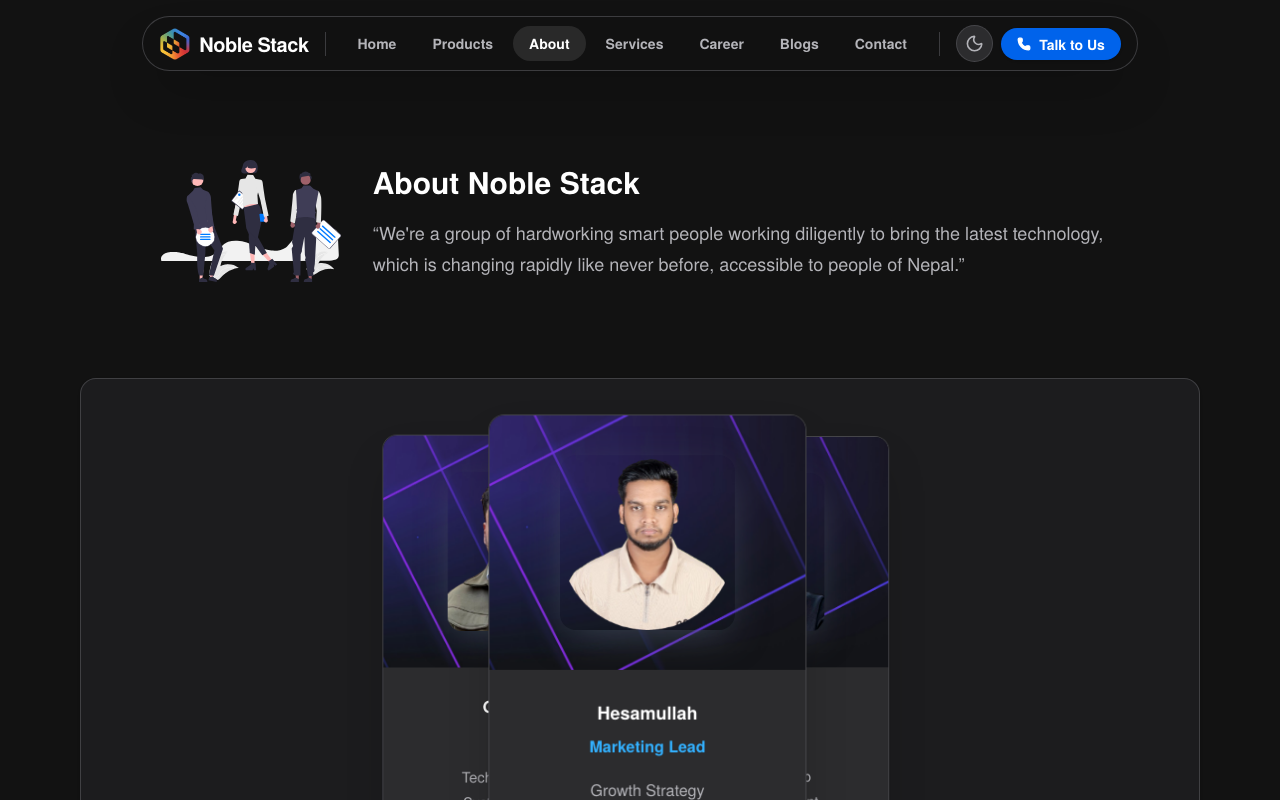
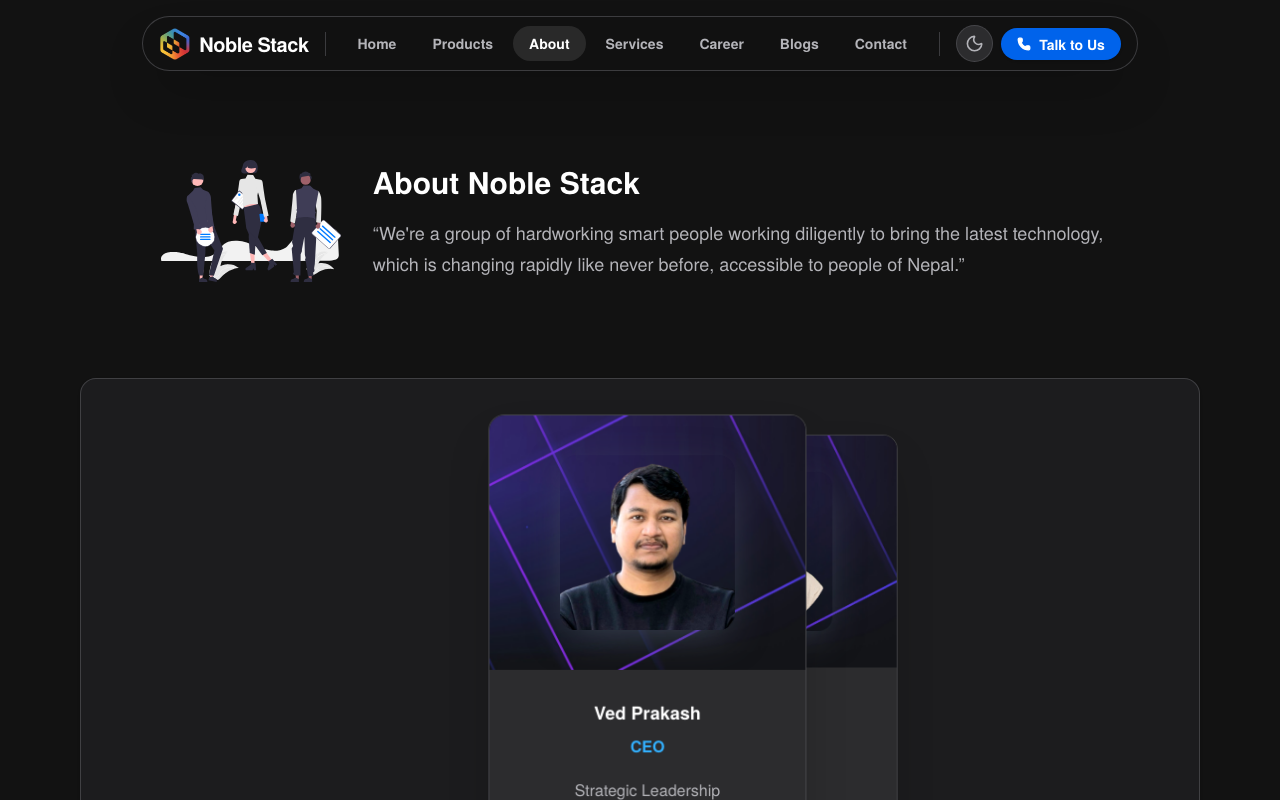
Before and after one commit to om202/NobleStack, a Next.js app: page /About in a window 1280 px wide. Shown: the top 800 px of the page. Built offline with nearby package versions, Linux system fonts and the light colour scheme.

Commit message:
remove om

```diff
--- a/src/app/About/AboutPageContent.tsx
+++ b/src/app/About/AboutPageContent.tsx
@@ -23,14 +23,6 @@ export default function AboutPageContent() {
             role: "CEO",
             expertise: "Strategic Leadership\nBusiness Development",
             image: "/ved.png",
-            bio: "",
-        },
-
-        {
-            name: "Omprakash",
-            role: "CTO",
-            expertise: "Technology Strategy\nSystem Architecture",
-            image: "/om.png",
             bio: "",
         },
         {
--- a/src/app/About/layout.tsx
+++ b/src/app/About/layout.tsx
@@ -173,16 +173,6 @@ export default function AboutLayout({
               },
               {
                 "@type": "Person",
-                "name": "Omprakash",
-                "jobTitle": "CTO",
-                "description": "Technology strategist and system architect specializing in AI-first product development.",
-                "hasOccupation": {
-                  "@type": "Occupation",
-                  "name": "Technology Strategy, System Architecture"
-                }
-              },
-              {
-                "@type": "Person",
                 "name": "Hesamullah",
                 "jobTitle": "Marketing Lead",
                 "description": "Expert in growth strategy and digital marketing, driving the reach of AI solutions in South Asia.",
```
